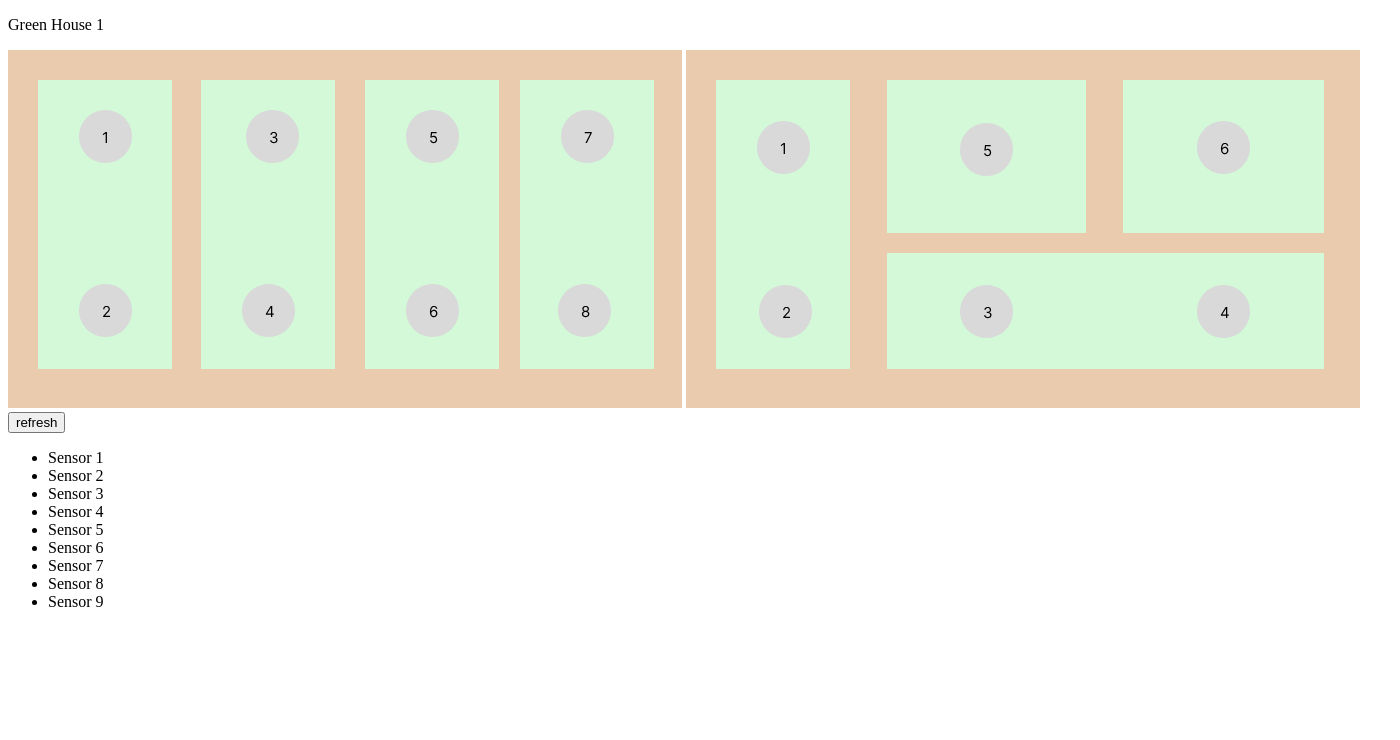
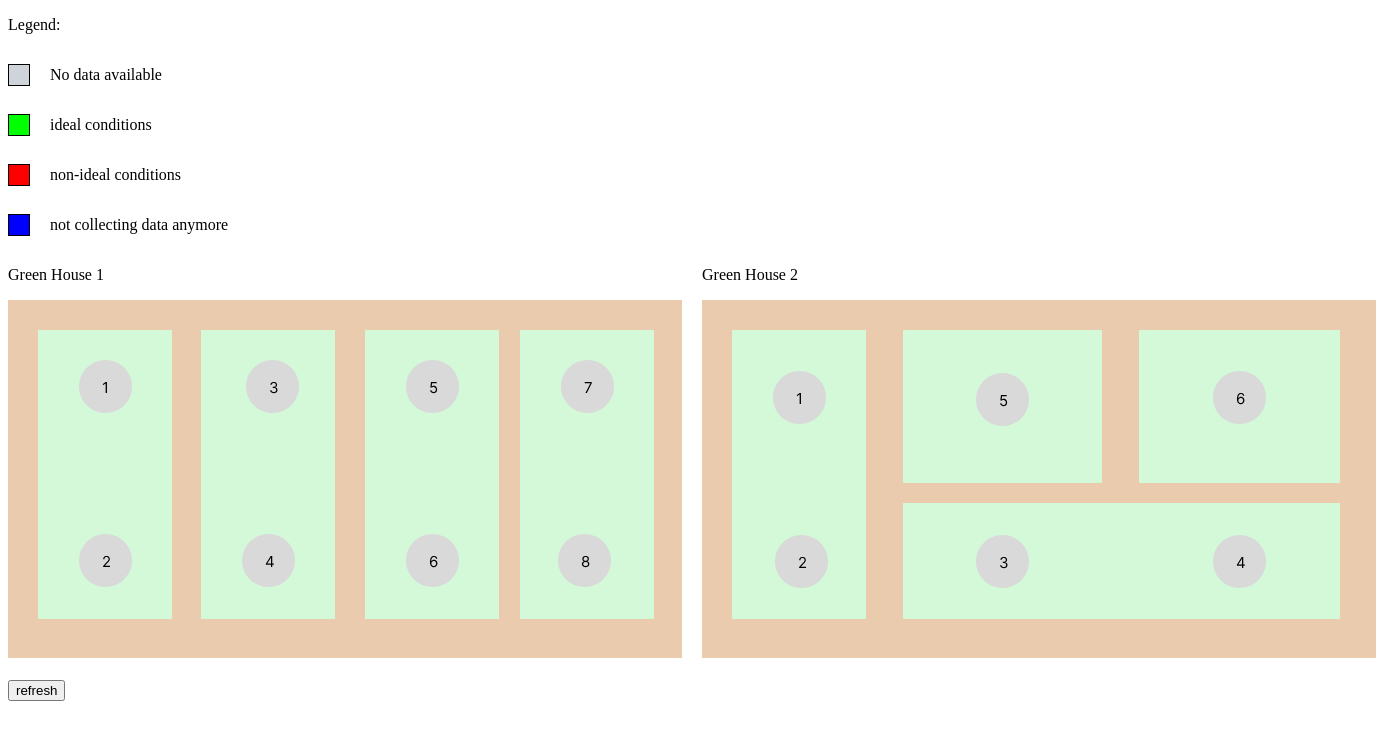
Before and after one commit to jjcoll/greenhouse_monitoring_system, a Flask app: page / in a window 1400 px wide. Shown: the top 740 px of the page. Run offline with Flask 3, Linux system fonts and the light colour scheme.

Commit message:
check date of data collected by sensor

```diff
--- a/app/routes.py
+++ b/app/routes.py
@@ -1,6 +1,7 @@
 from flask import render_template, request, json, jsonify
 from json.decoder import JSONDecodeError
 from app.models import GreenhouseSensorData
+from datetime import datetime, timedelta
 from app import app, db
 
 
@@ -70,16 +71,22 @@ def get_sensor_data(greenhouse_id, sensor_id):
         .first()
     )
 
-    print(f"record: {latest_record.dht_temp}")
-
+    # check if data is available for current gh and sensor
     if latest_record:
         temp = latest_record.dht_temp
         humidity = latest_record.dht_humidity
 
-        if temp < 20 or temp > 30 or humidity < 30 or humidity > 40:
-            in_range = False
+        date = latest_record.date
+        five_min_ago = datetime.now() - timedelta(minutes=1)
+        if date < five_min_ago:
+            # record is too old
+            return jsonify({"display": "blue"}), 200
         else:
-            in_range = True
-        return jsonify({"display": in_range}), 200
+            # record is good
+            if temp < 20 or temp > 30 or humidity < 30 or humidity > 40:
+                in_range = "red"
+            else:
+                in_range = "green"
+            return jsonify({"display": in_range}), 200
     else:
-        return jsonify({"error": "No data found for the given ids"}), 400
+        return jsonify({"display": "none"}), 400
--- a/app/static/css/style.css
+++ b/app/static/css/style.css
@@ -0,0 +1,33 @@
+.greenhouse-container {
+    display: flex;
+    gap: 20px;
+}
+
+.legend-item {
+    display: flex;
+    align-items: center;
+    gap: 20px;
+}
+
+.box {
+    height: 20px;
+    width: 20px;
+    border: 1px solid black;
+    /* Optional: Adds a border around the square */
+}
+
+.red {
+    background-color: #ff0000;
+}
+
+.blue {
+    background-color: #0000ff;
+}
+
+.green {
+    background-color: #00ff00;
+}
+
+.grey {
+    background-color: #ced4da;
+}
--- a/app/static/js/sensors.js
+++ b/app/static/js/sensors.js
@@ -4,23 +4,30 @@ const refreshBtn = document.querySelector('.refresh-btn')
 const server_ip = '145.93.148.94'
 
 const updateSensors = () => {
+    const ghsSvgs = document.querySelectorAll('.greenhouse')
+    ghsSvgs.forEach(svg => {
         // access the svg document
-    const svgDoc = g1.contentDocument;
+        const svgDoc = svg.contentDocument;
         const sensors = svgDoc.querySelectorAll('.sensor_bg')
         sensors.forEach(element => {
 
-        fetch(`http://${server_ip}:1234/get-sensor-data/${g1.id}/${element.id}`)
+            fetch(`http://${server_ip}:1234/get-sensor-data/${svg.id}/${element.id}`)
                 .then(response => response.json())
                 .then((data) => {
-                console.log(data.display)
-                if (data.display) {
+                    console.log(data)
+                    if (data.display === 'green') {
                         element.setAttribute('fill', '#00FF00')
-                } else {
+                    } else if (data.display === 'red') {
                         element.setAttribute('fill', '#FF0000')
+                    } else if (data.display === 'none') {
+                        element.setAttribute('fill', "#ced4da")
+                    } else if (data.display === 'blue') {
+                        element.setAttribute('fill', "#0000FF")
                     }
                 })
                 .catch(error => console.log("error:", error))
         });
+    })
 }
 
 g1.addEventListener('load', () => {
--- a/app/templates/index.html
+++ b/app/templates/index.html
@@ -5,23 +5,41 @@ Home Page
 {% endblock %}
 
 {% block content %}
-<p>Green House 1</p>
+<link rel="stylesheet" href="{{ url_for('static', filename='css/style.css') }}">
 <!-- <img src="{{ url_for('static', filename='img/Greenhouse_1.svg') }}" alt=""> -->
-<object data="{{ url_for('static', filename='img/gh_1.svg') }}" id="g1"></object>
-<object data="{{ url_for('static', filename='img/gh_2.svg') }}" id="g2"></object>
+<div>
+    <p>Legend: </p>
+    <div class="legend-item">
+        <div class="box grey"></div>
+        <p>No data available</p>
+    </div>
+    <div class="legend-item">
+        <div class="box green"></div>
+        <p>ideal conditions</p>
+    </div>
+    <div class="legend-item">
+        <div class="box red"></div>
+        <p>non-ideal conditions</p>
+    </div>
+    <div class="legend-item">
+        <div class="box blue"></div>
+        <p>not collecting data anymore</p>
+    </div>
+</div>
+<div class="greenhouse-container">
+    <div>
+        <p>Green House 1</p>
+        <object data="{{ url_for('static', filename='img/gh_1.svg') }}" id="g1" class="greenhouse"></object>
+    </div>
+    <div>
+
+        <p>Green House 2</p>
+        <object data="{{ url_for('static', filename='img/gh_2.svg') }}" id="g2" class="greenhouse"></object>
+    </div>
+</div>
+
 <br>
 <button class="refresh-btn">refresh</button>
-<ul>
-    <li>Sensor 1</li>
-    <li>Sensor 2</li>
-    <li>Sensor 3</li>
-    <li>Sensor 4</li>
-    <li>Sensor 5</li>
-    <li>Sensor 6</li>
-    <li>Sensor 7</li>
-    <li>Sensor 8</li>
-    <li>Sensor 9</li>
-</ul>
 
 <script src="{{url_for('static', filename='js/sensors.js')}}"></script>
 {% endblock %}
```
Also changed, not shown: instance/database.db. Lines whose indentation alone changed are shown as unchanged.
